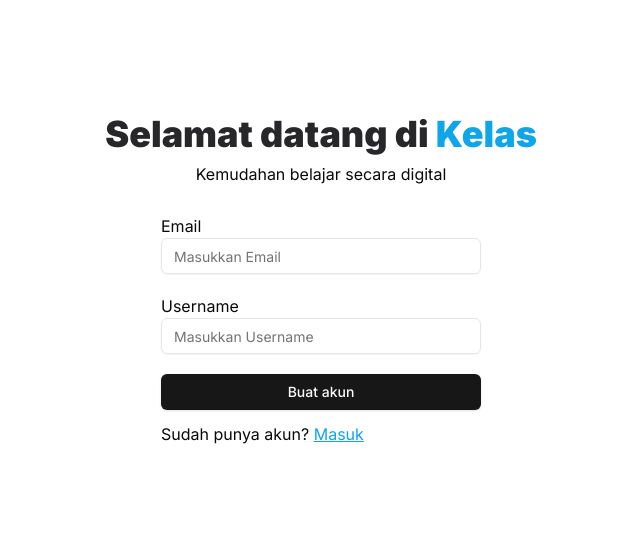
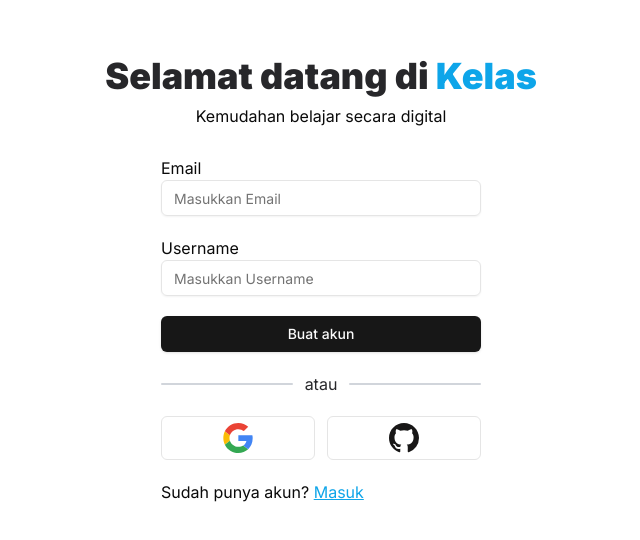
Before and after one commit to joanpurbaa/kelas, a Next.js app: page /daftar in a window 1280 px wide. Shown: the part 120-660 px from the top of the page, without its empty margins (319-959 px from the left). Built offline with nearby package versions, Linux system fonts and the light colour scheme.

Commit message:
feat : add login with google and github at register page

```diff
--- /dev/null
+++ b/src/app/(auth)/_components/LoginWith.tsx
@@ -0,0 +1,33 @@
+import Image from "next/image";
+
+const LoginWith = () => {
+  return (
+    <>
+      <li className="flex items-center gap-x-3">
+        <div className="w-full h-0.5 bg-gray-300 rounded-md"></div>
+        <p className="text-zinc-800">atau</p>
+        <div className="w-full h-0.5 bg-gray-300 rounded-md"></div>
+      </li>
+      <li className="flex gap-x-3">
+        <div className="w-full flex justify-center border rounded-md p-1 py-1.5">
+          <Image
+            src="/googleIcon.svg"
+            width={30}
+            height={30}
+            alt="Google logo's"
+          />
+        </div>
+        <div className="w-full flex justify-center border rounded-md p-1 py-1.5">
+          <Image
+            src="/githubLogo.svg"
+            width={30}
+            height={30}
+            alt="Google logo's"
+          />
+        </div>
+      </li>
+    </>
+  );
+};
+
+export default LoginWith;
--- a/src/app/(auth)/daftar/page.tsx
+++ b/src/app/(auth)/daftar/page.tsx
@@ -5,6 +5,7 @@ import { Button } from "@/components/ui/button";
 import { useState } from "react";
 import Header from "../_components/Header";
 import FormField from "../_components/FormField";
+import LoginWith from "../_components/LoginWith";
 
 const Register = () => {
   const [email, setEmail] = useState<string>("");
@@ -42,6 +43,9 @@ const Register = () => {
             <Button type="submit" className="w-full">
               Buat akun
             </Button>
+          </li>
+          <LoginWith />
+          <li>
             <p className="mt-3">
               Sudah punya akun?{" "}
               <Link className="text-sky-500 underline" href="/masuk">
--- a/src/app/(auth)/masuk/page.tsx
+++ b/src/app/(auth)/masuk/page.tsx
@@ -5,7 +5,7 @@ import { Button } from "@/components/ui/button";
 import { useState } from "react";
 import Header from "../_components/Header";
 import FormField from "../_components/FormField";
-import Image from "next/image";
+import LoginWith from "../_components/LoginWith";
 
 const Login = () => {
   const [email, setEmail] = useState<string>("");
@@ -44,29 +44,7 @@ const Login = () => {
               Masuk
             </Button>
           </li>
-          <li className="flex items-center gap-x-3">
-            <div className="w-full h-0.5 bg-gray-300 rounded-md"></div>
-            <p className="text-zinc-800">atau</p>
-            <div className="w-full h-0.5 bg-gray-300 rounded-md"></div>
-          </li>
-          <li className="flex gap-x-3">
-            <div className="w-full flex justify-center border rounded-md p-1 py-1.5">
-              <Image
-                src="/googleIcon.svg"
-                width={30}
-                height={30}
-                alt="Google logo's"
-              />
-            </div>
-            <div className="w-full flex justify-center border rounded-md p-1 py-1.5">
-              <Image
-                src="/githubLogo.svg"
-                width={30}
-                height={30}
-                alt="Google logo's"
-              />
-            </div>
-          </li>
+          <LoginWith />
           <li>
             <p className="mt-3">
               Belum punya akun?{" "}
```
